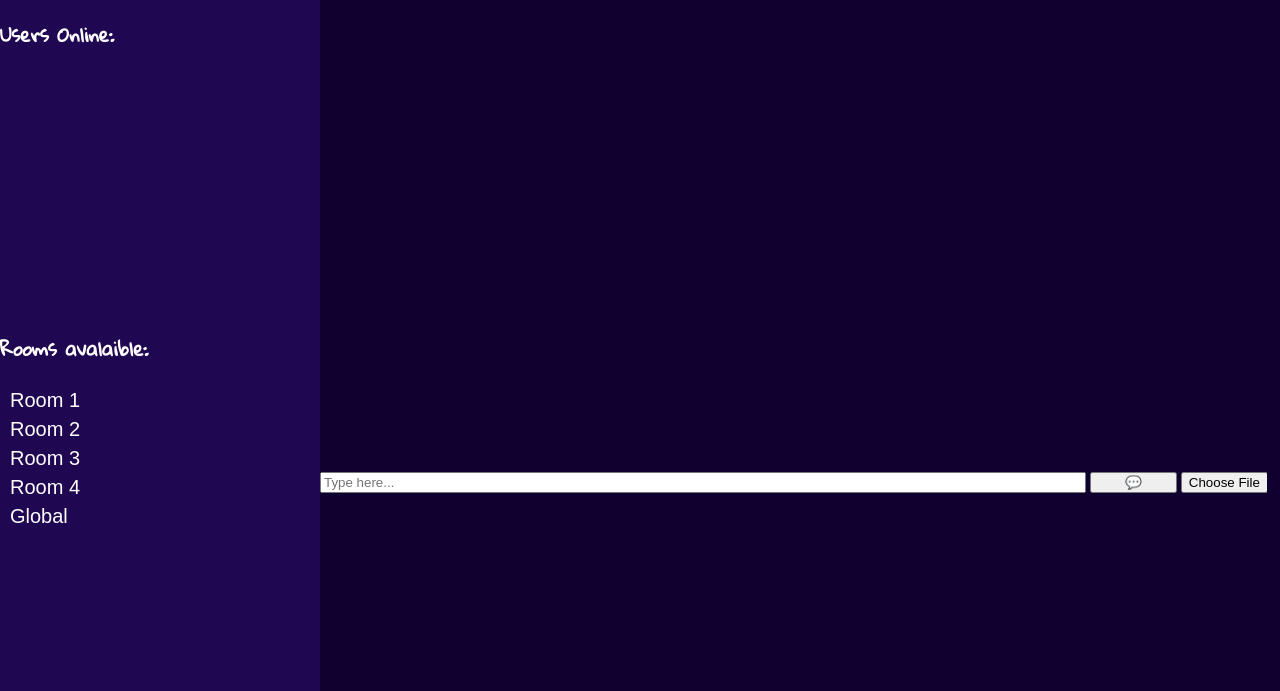
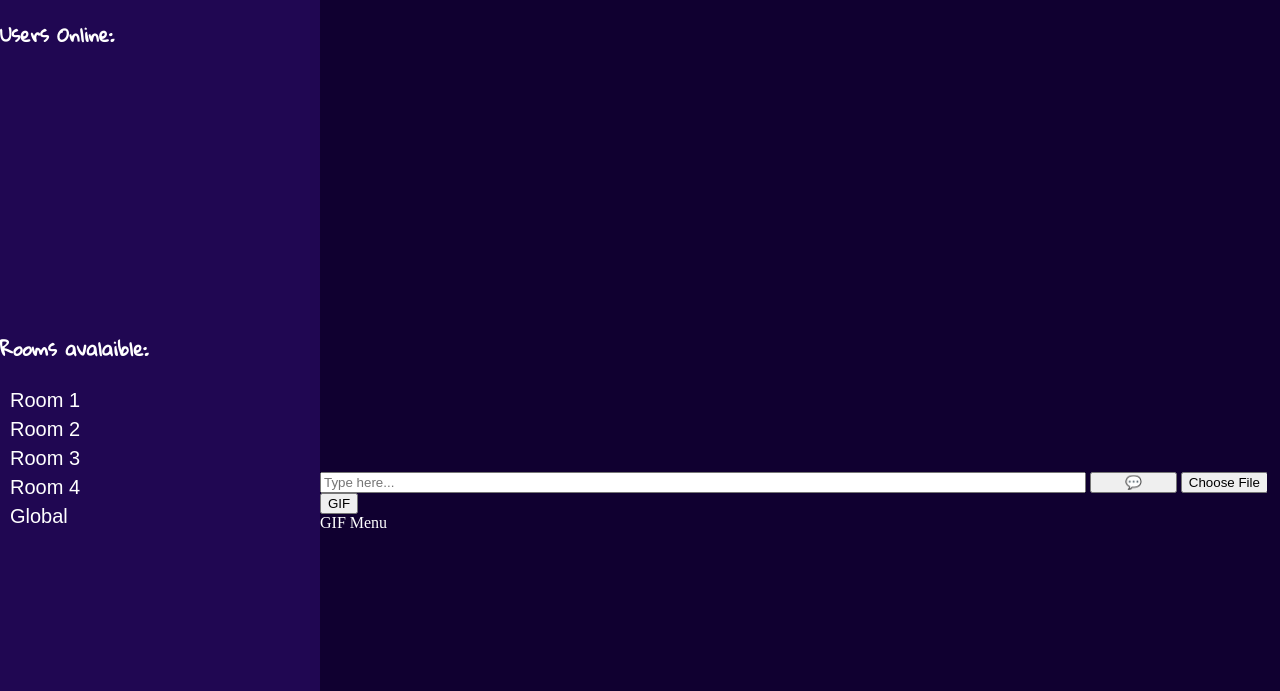
Before and after one commit to Ricter22/distributed-system, a website: page public/homePage.html in a window 1280 px wide. Shown: the part 109-800 px from the top of the page. Drawn offline with nearby package versions, Linux system fonts and the light colour scheme; no server answers.

Commit message:
Added simple button for showing GIF menu. TODO build the GIF menu itself

```diff
--- a/public/homePage.html
+++ b/public/homePage.html
@@ -57,6 +57,12 @@
                     <input type="submit" value="💬" class="inputButton">
                     <input type="file" id="multimedia" value="Media">
                 </form>
+                <button onclick="showMenuGIF()">
+                    GIF
+                </button>
+                <div id="GIFmenu" style="color: white;">
+                    GIF Menu
+                </div>
             </div>
         </div>
     </div>
--- a/public/js/main.js
+++ b/public/js/main.js
@@ -207,6 +207,19 @@ function displayFiles(bin) {
     document.querySelector('.messages').appendChild(div);
 }
 
+function showMenuGIF() {
+    console.log("Calling the show menu thing")
+    var x = document.getElementById("GIFmenu");
+    console.log(x)
+    if (x.style.display === "none") {
+        console.log("showing")
+        x.style.display = "block";
+    } else {
+        console.log("not showing")
+        x.style.display = "none";
+    }
+}
+
 multimedia.addEventListener('change', (e) => {
     const file = multimedia.files[0];
 
```
